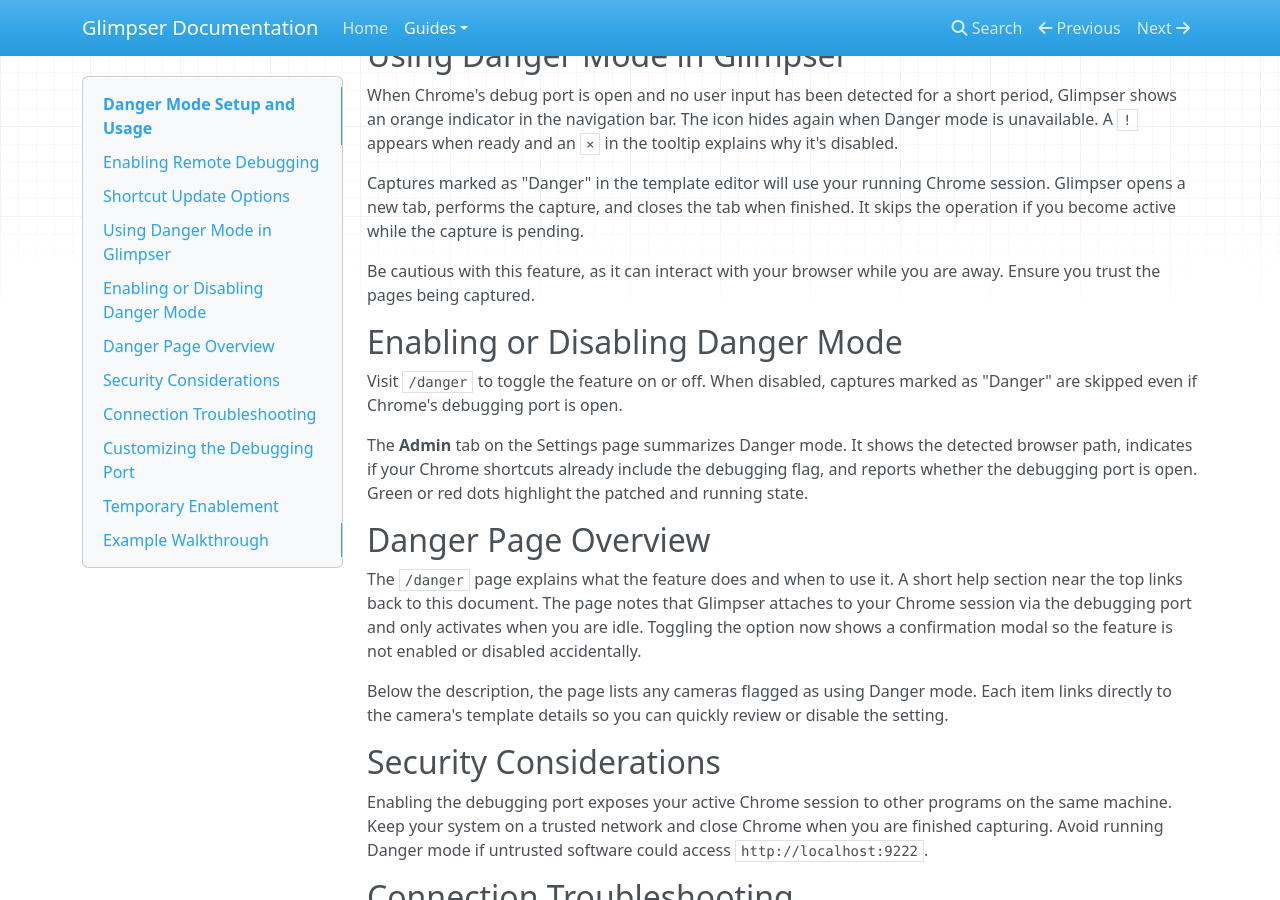
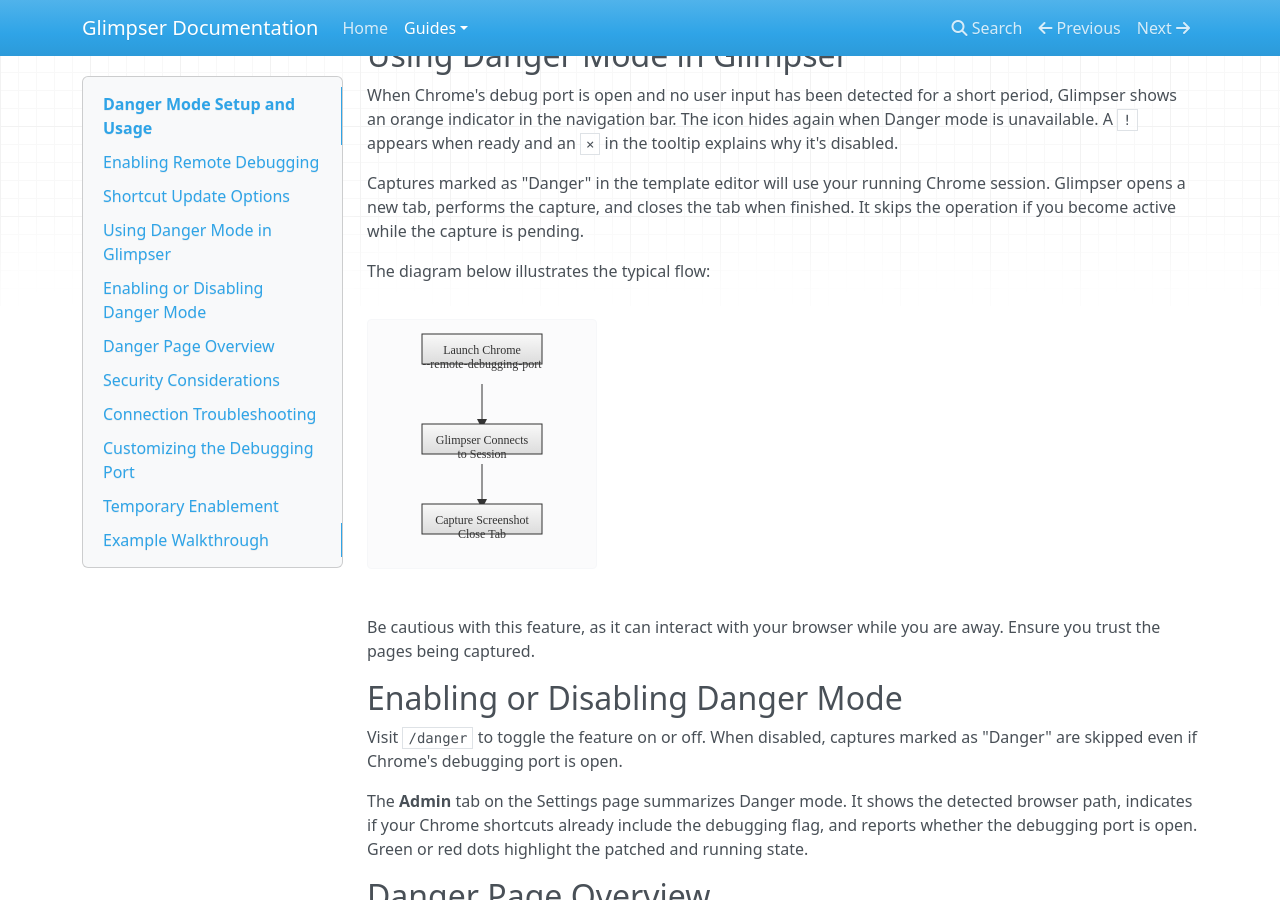
Before and after one commit to KristopherKubicki/glimpser, an MkDocs documentation site: the page built from docs/danger_mode.md, in a window 1280 px wide and 900 px high, scrolled down 999 px. Built offline with MkDocs 1.6.1, drawn with Linux system fonts in a browser that asks for light colours; nearby versions of some CDN libraries.

Commit message:
docs: add danger mode flow diagram

```diff
--- a/docs/danger_mode.md
+++ b/docs/danger_mode.md
@@ -31,6 +31,10 @@
 When Chrome's debug port is open and no user input has been detected for a short period, Glimpser shows an orange indicator in the navigation bar. The icon hides again when Danger mode is unavailable. A `!` appears when ready and an `×` in the tooltip explains why it's disabled.
 
 Captures marked as "Danger" in the template editor will use your running Chrome session. Glimpser opens a new tab, performs the capture, and closes the tab when finished. It skips the operation if you become active while the capture is pending.
+
+The diagram below illustrates the typical flow:
+
+![Danger Mode Flow](images/danger_mode_flow.svg)
 
 Be cautious with this feature, as it can interact with your browser while you are away. Ensure you trust the pages being captured.
 
```
Also changed, not shown: docs/images/danger_mode_flow.svg (added).
